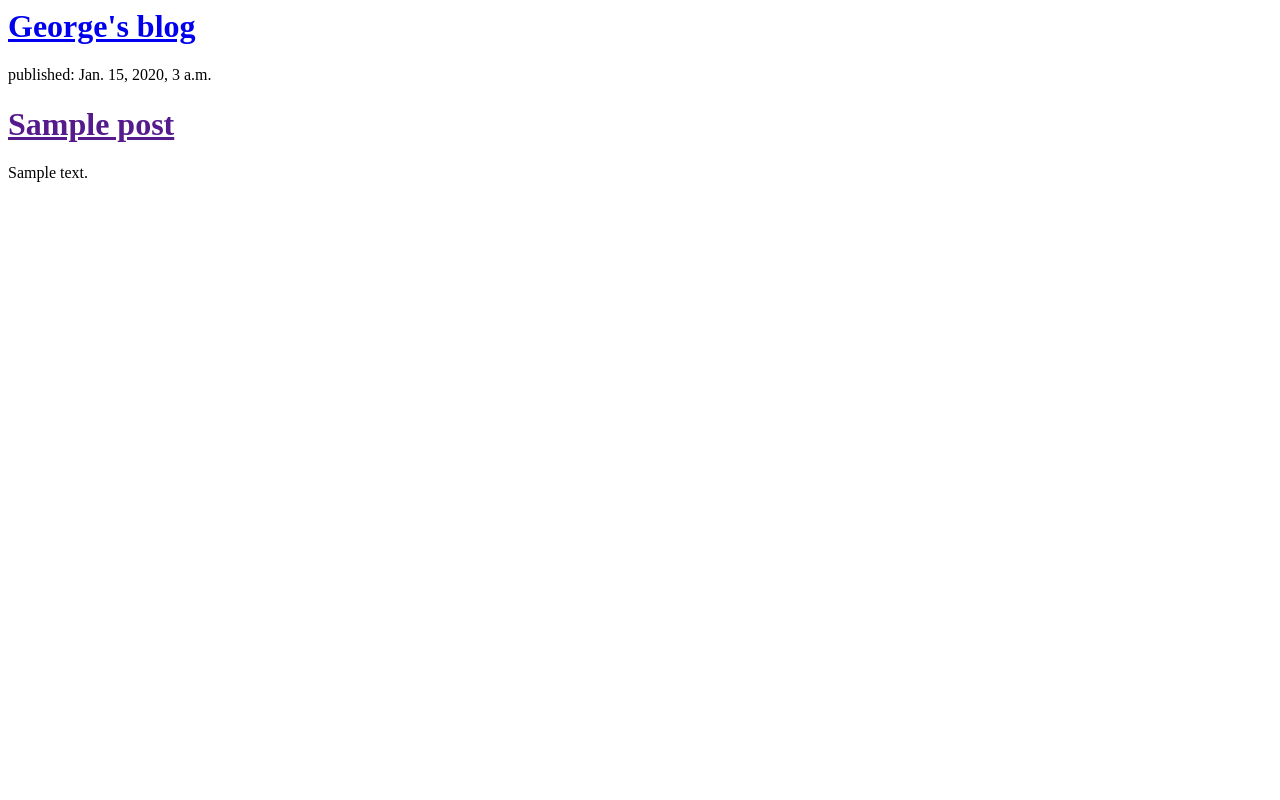
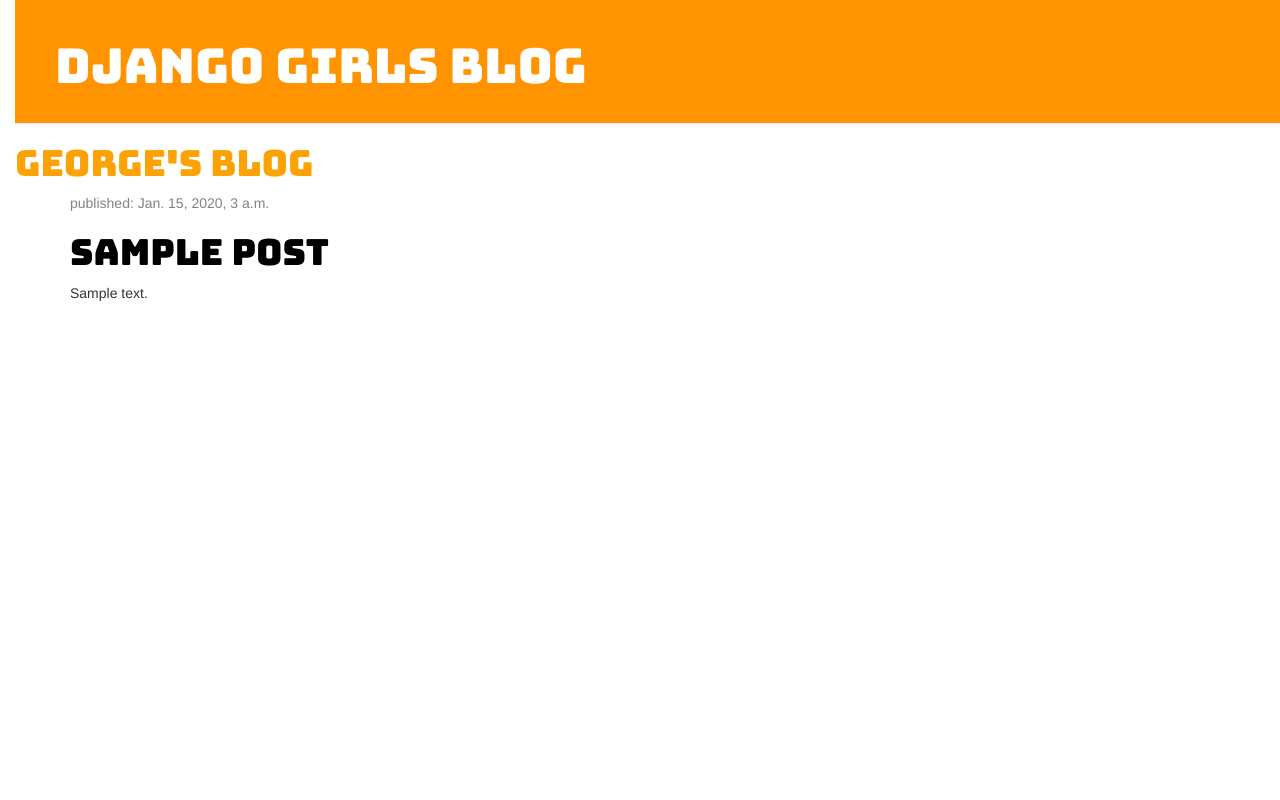
Before and after one commit to gddickinson/my-first-blog, a Django app: template blog/templates/blog/post_list.html in a window 1280 px wide. Run offline with Django 3.2, Linux system fonts and the light colour scheme; the template is opened without the code that fills it: values that come from a table or form of the project are taken from there, others are empty; tables that the repository leaves empty hold one stand-in row (values such as "Sample post"); some libraries are stand-ins or nearby versions.

Commit message:
Font changes.

```diff
--- /dev/null
+++ b/blog/static/css/blog.css
@@ -0,0 +1,56 @@
+h1 a {
+    color: #FCA205;
+    font-family: 'Bungee', cursive;
+}
+
+body {
+    padding-left: 15px;
+}
+
+
+.page-header {
+    background-color: #ff9400;
+    margin-top: 0;
+    padding: 20px 20px 20px 40px;
+}
+
+.page-header h1, .page-header h1 a, .page-header h1 a:visited, .page-header h1 a:active {
+    color: #ffffff;
+    font-size: 36pt;
+    text-decoration: none;
+}
+
+.content {
+    margin-left: 40px;
+}
+
+h1, h2, h3, h4 {
+    font-family: 'Bungee', cursive;
+}
+
+.date {
+    color: #828282;
+}
+
+.save {
+    float: right;
+}
+
+.post-form textarea, .post-form input {
+    width: 100%;
+}
+
+.top-menu, .top-menu:hover, .top-menu:visited {
+    color: #ffffff;
+    float: right;
+    font-size: 26pt;
+    margin-right: 20px;
+}
+
+.post {
+    margin-bottom: 70px;
+}
+
+.post h1 a, .post h1 a:visited {
+    color: #000000;
+}
--- a/blog/templates/blog/post_list.html
+++ b/blog/templates/blog/post_list.html
@@ -1,19 +1,37 @@
+{% load staticfiles %}
 <html>
     <head>
+        <link rel="stylesheet" href="//maxcdn.bootstrapcdn.com/bootstrap/3.2.0/css/bootstrap.min.css">
+        <link rel="stylesheet" href="//maxcdn.bootstrapcdn.com/bootstrap/3.2.0/css/bootstrap-theme.min.css">
+        <link href="https://fonts.googleapis.com/css?family=Bungee" rel="stylesheet">
+        <link rel="stylesheet" href="{% static 'css/blog.css' %}">
         <title>George's blog</title>
     </head>
     <body>
+
+        <div class="page-header">
+          <h1><a href="/">Django Girls Blog</a></h1>
+        </div>
+
         <div>
             <h1><a href="/">George's blog</a></h1>
         </div>
 
+          <div class="content container">
+              <div class="row">
+                  <div class="col-md-8">
                       {% for post in posts %}
-            <div>
+                          <div class="post">
+                              <div class="date">
                                   <p>published: {{ post.published_date }}</p>
+                              </div>
                               <h1><a href="">{{ post.title }}</a></h1>
                               <p>{{ post.text|linebreaksbr }}</p>
                           </div>
                       {% endfor %}
+                  </div>
+              </div>
+          </div>
 
     </body>
 </html>
--- a/blog/views.py
+++ b/blog/views.py
@@ -1,5 +1,8 @@
 from django.shortcuts import render
+from django.utils import timezone
+from .models import Post
 
 # Create your views here.
 def post_list(request):
-    return render(request, 'blog/post_list.html')
+    posts = Post.objects.filter(published_date__lte=timezone.now()).order_by('published_date')
+    return render(request, 'blog/post_list.html', {'posts': posts})
```
Lines whose indentation alone changed are shown as unchanged.
